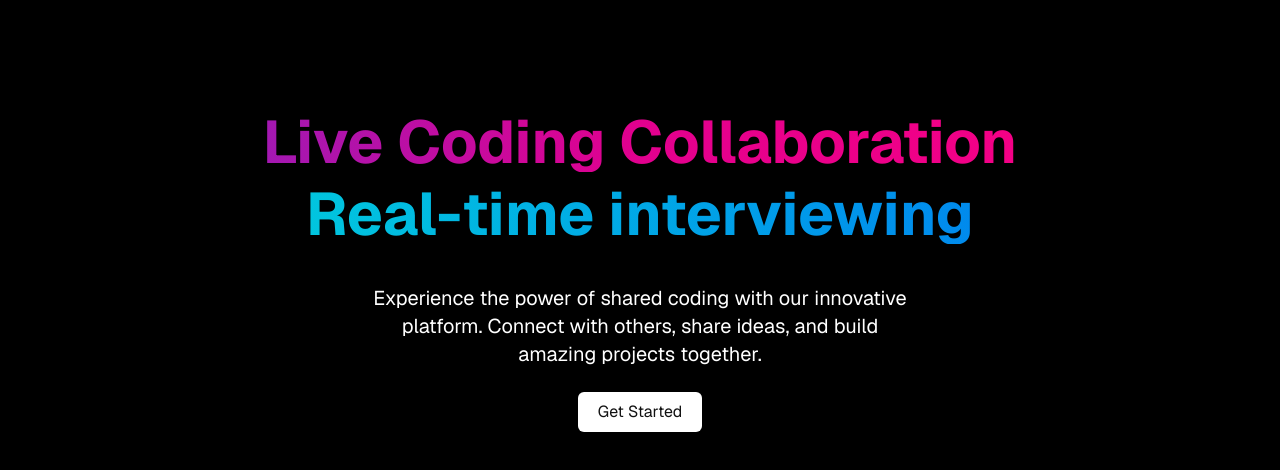
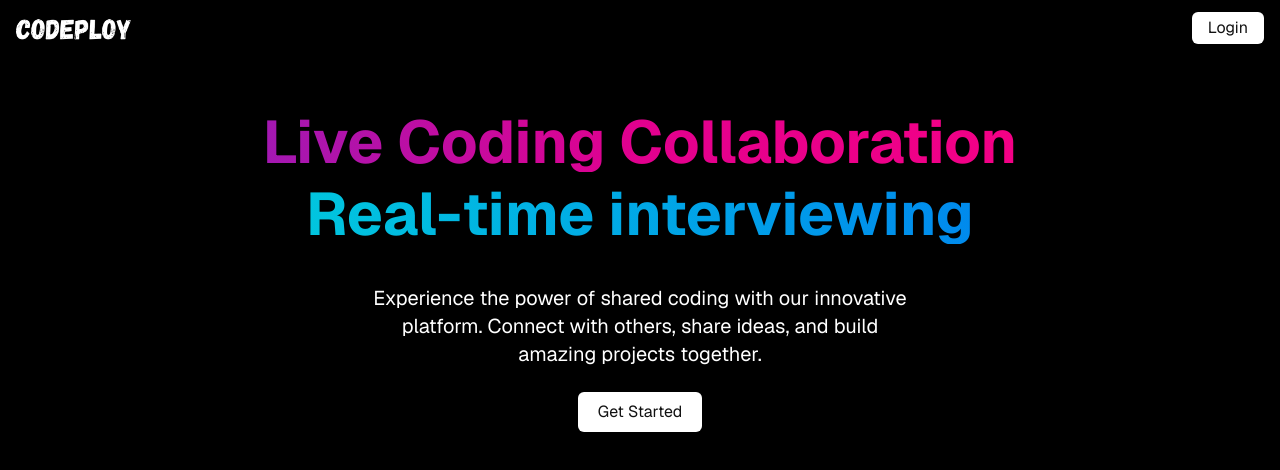
Before and after one commit to Ankan002/cf-codeploy, a Next.js app: page / in a window 1280 px wide. Shown: the top 470 px of the page. Built offline with nearby package versions, Linux system fonts and the light colour scheme; no server answers.

Commit message:
feat: :sparkles: add navbar

```diff
--- a/app/layout.tsx
+++ b/app/layout.tsx
@@ -9,7 +9,7 @@ import {
 } from "@/components/providers";
 
 export const metadata: Metadata = {
-	title: "Codage",
+	title: "Codeploy",
 	description: "An app perfect for your coding interview needs!!",
 };
 
--- a/app/page.tsx
+++ b/app/page.tsx
@@ -1,9 +1,13 @@
+import { MainNavbar } from "@/components/common";
 import { LandingHeroSection } from "@/components/landing-page";
 
 export default function Home() {
 	return (
-		<main className="flex min-h-screen flex-col bg-black pt-14">
-			<LandingHeroSection />
-		</main>
+		<>
+			<MainNavbar />
+			<main className="flex min-h-screen flex-col bg-black pt-14">
+				<LandingHeroSection />
+			</main>
+		</>
 	);
 }
--- /dev/null
+++ b/components/common/index.ts
@@ -0,0 +1 @@
+export * from "./main-navbar/index";
--- /dev/null
+++ b/components/common/main-navbar/hook.ts
@@ -0,0 +1,12 @@
+import { authAtom } from "@/atoms";
+import { toggleBooleanState } from "@/utils";
+import { useState } from "react";
+import { useRecoilValue } from "recoil";
+
+export const useNavbar = () => {
+	const isAuthenticated = useRecoilValue<boolean>(authAtom);
+
+	return {
+		isAuthenticated,
+	};
+};
--- /dev/null
+++ b/components/common/main-navbar/index.ts
@@ -0,0 +1 @@
+export { default as MainNavbar } from "./main-navbar";
--- /dev/null
+++ b/components/common/main-navbar/main-navbar.tsx
@@ -0,0 +1,44 @@
+"use client";
+
+import Image from "next/image";
+import Link from "next/link";
+import Logo from "@/assets/images/logo.png";
+import { useNavbar } from "./hook";
+import { SolidBtn } from "@/components/elements";
+import { User } from "lucide-react";
+
+const MainNavbar = () => {
+	const { isAuthenticated } = useNavbar();
+
+	return (
+		<div className="w-full flex items-center justify-between fixed top-0 left-0 z-30 bg-black px-4 py-1">
+			<Link href="/">
+				<Image
+					src={Logo.src}
+					height={Logo.height}
+					width={Logo.width}
+					alt="logo"
+					className="w-32 h-12 object-contain"
+				/>
+			</Link>
+
+			<div className="w-full flex items-center justify-end">
+				{isAuthenticated ? (
+					<Link href="/profile">
+						<button className="p-2 bg-white hover:bg-white/90s rounded-full">
+							<User size={20} />
+						</button>
+					</Link>
+				) : (
+					<SolidBtn
+						link="/login"
+						className="px-4 py-1 rounded-md hover:bg-white/90"
+						title="Login"
+					/>
+				)}
+			</div>
+		</div>
+	);
+};
+
+export default MainNavbar;
```
Also changed, not shown: assets/images/logo.png (added), 1 other file (tests, documents, lock files or other folders).
